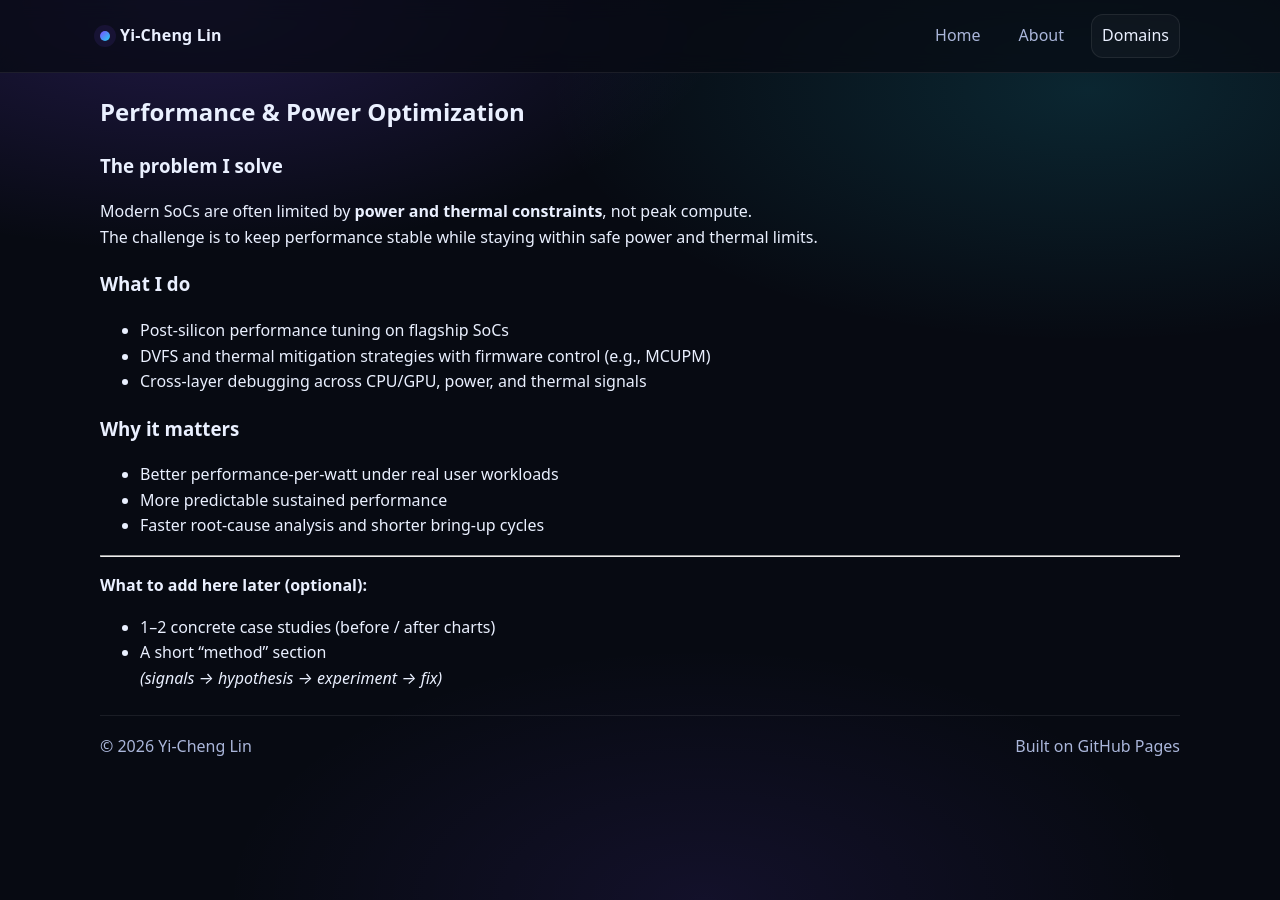
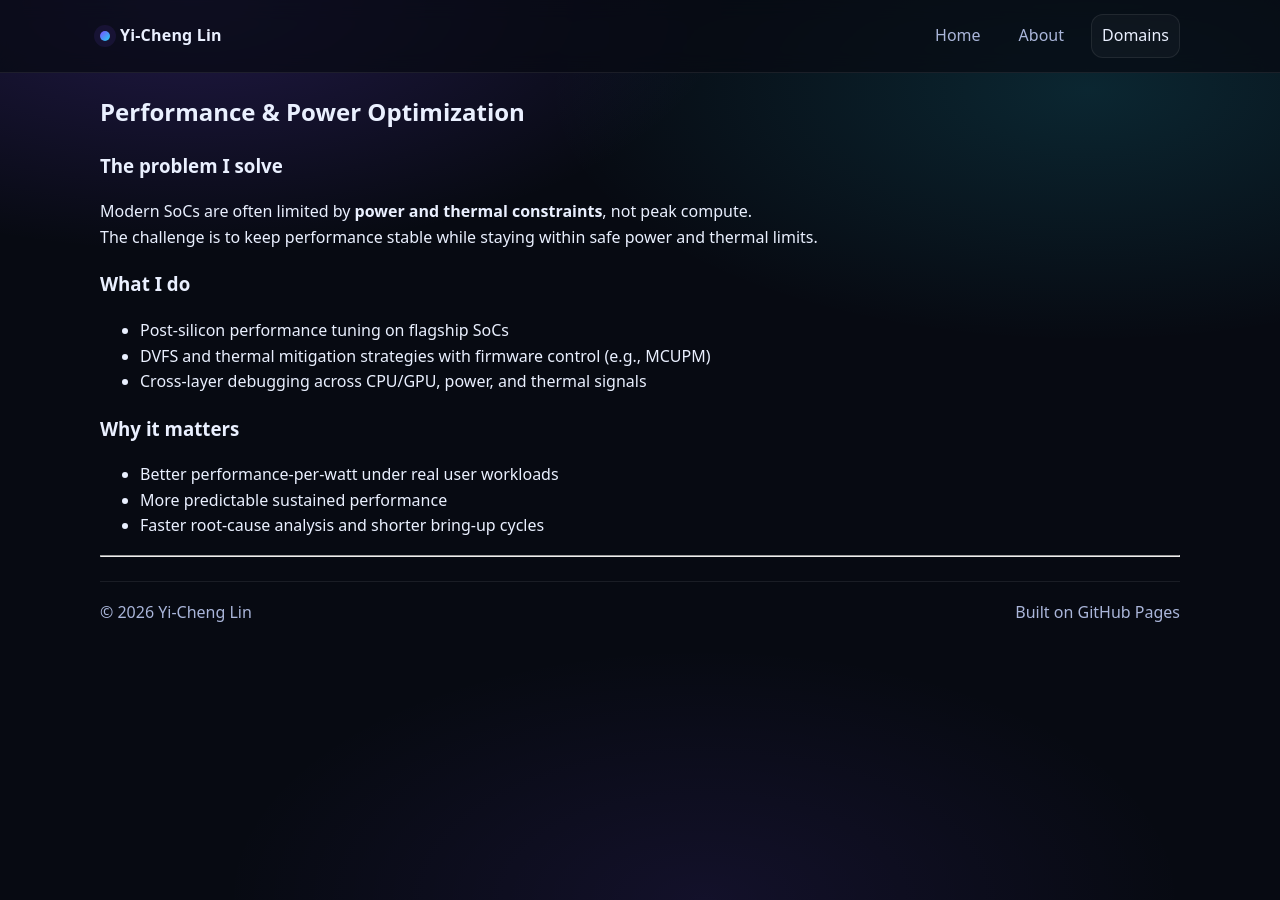
Before and after one commit to markcup727/markcup727.github.io, a Jekyll site: the page built from domain/performance.md, in a window 1280 px wide. Built offline with Jekyll 4.4.1, drawn with Linux system fonts in a browser that asks for light colours.

Commit message:
Remove optional content suggestions from performance.md
Removed optional content suggestions from performance.md

```diff
--- a/domain/performance.md
+++ b/domain/performance.md
@@ -25,9 +25,3 @@ The challenge is to keep performance stable while staying within safe power and
 - Faster root-cause analysis and shorter bring-up cycles
 
 ---
-
-**What to add here later (optional):**
-
-- 1–2 concrete case studies (before / after charts)
-- A short “method” section
-  *(signals → hypothesis → experiment → fix)*
```
